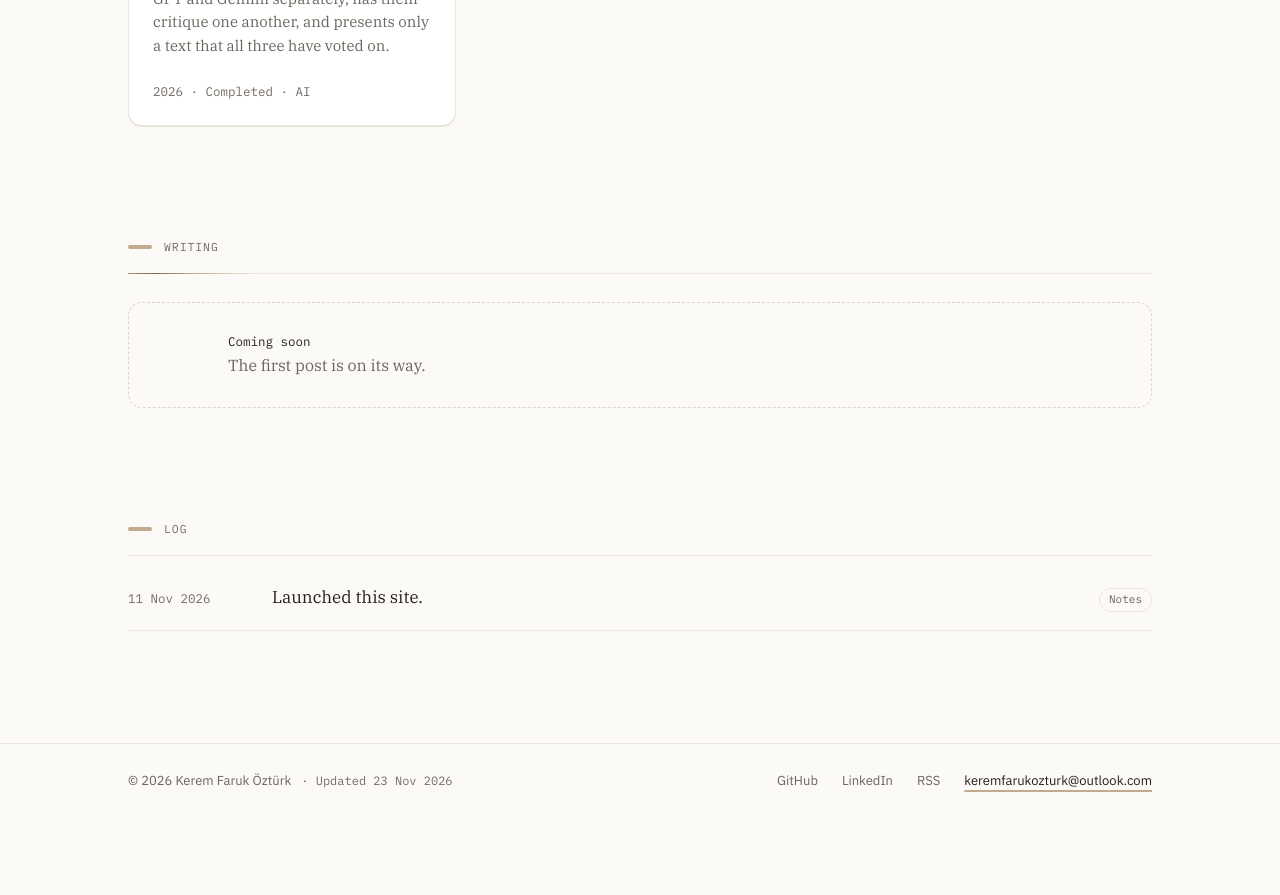
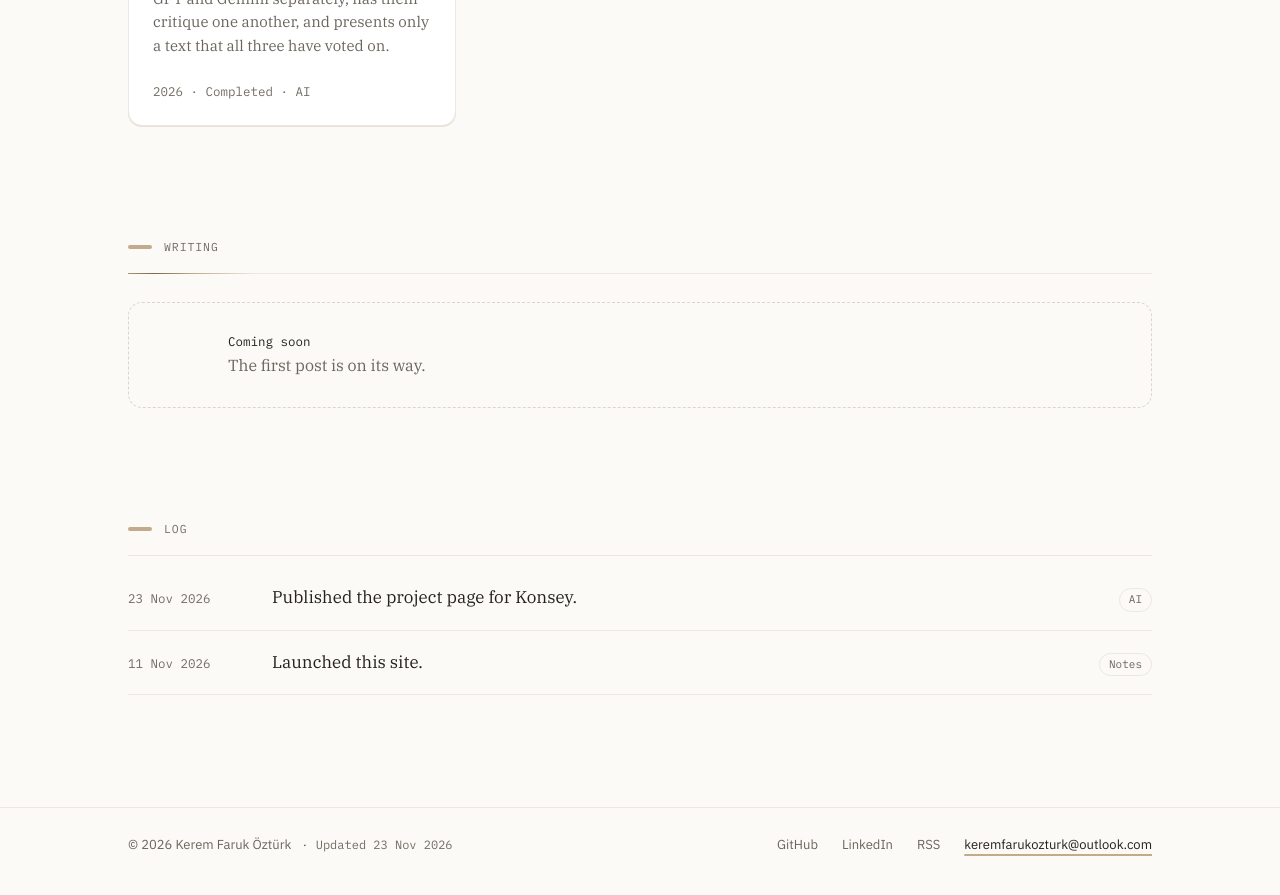
Before and after one commit to keremfarukozturk/keremfarukozturk.github.io, a Jekyll site: the page built from index.html, in a window 1280 px wide and 900 px high, scrolled down 1500 px. Shown: the top 895 px of the window. Built offline with Jekyll 4.4.1, drawn with Linux system fonts in a browser that asks for light colours; before the commit the page ends 2336 px from its top, so only the background shows below that.

Commit message:
Günlük: Konsey proje sayfası kaydı (EN/TR) (#17)
Co-Authored-By: Claude Opus 5.5 <noreply@anthropic.com>
Claude-Session: https://claude.ai/code/session_01AR14QfaSAY4VP3qeVN8Coy

```diff
--- a/_data/log.yml
+++ b/_data/log.yml
@@ -1,6 +1,10 @@
 # Mühendislik günlüğü — kısa, tarihli notlar. En yeni kayıt en üste yazılır.
 # tag: _data/categories.yml anahtarlarından biri (electronics | signals | software | ai | notes)
 # en: İngilizce metin (zorunlu) · tr: Türkçe metin (isteğe bağlı; yoksa İngilizcesi gösterilir)
+- date: 2026-11-23
+  tag: ai
+  en: "Published the project page for Konsey."
+  tr: "Konsey'in proje sayfasını yayımladım."
 - date: 2026-11-11
   tag: notes
   en: "Launched this site."
```
